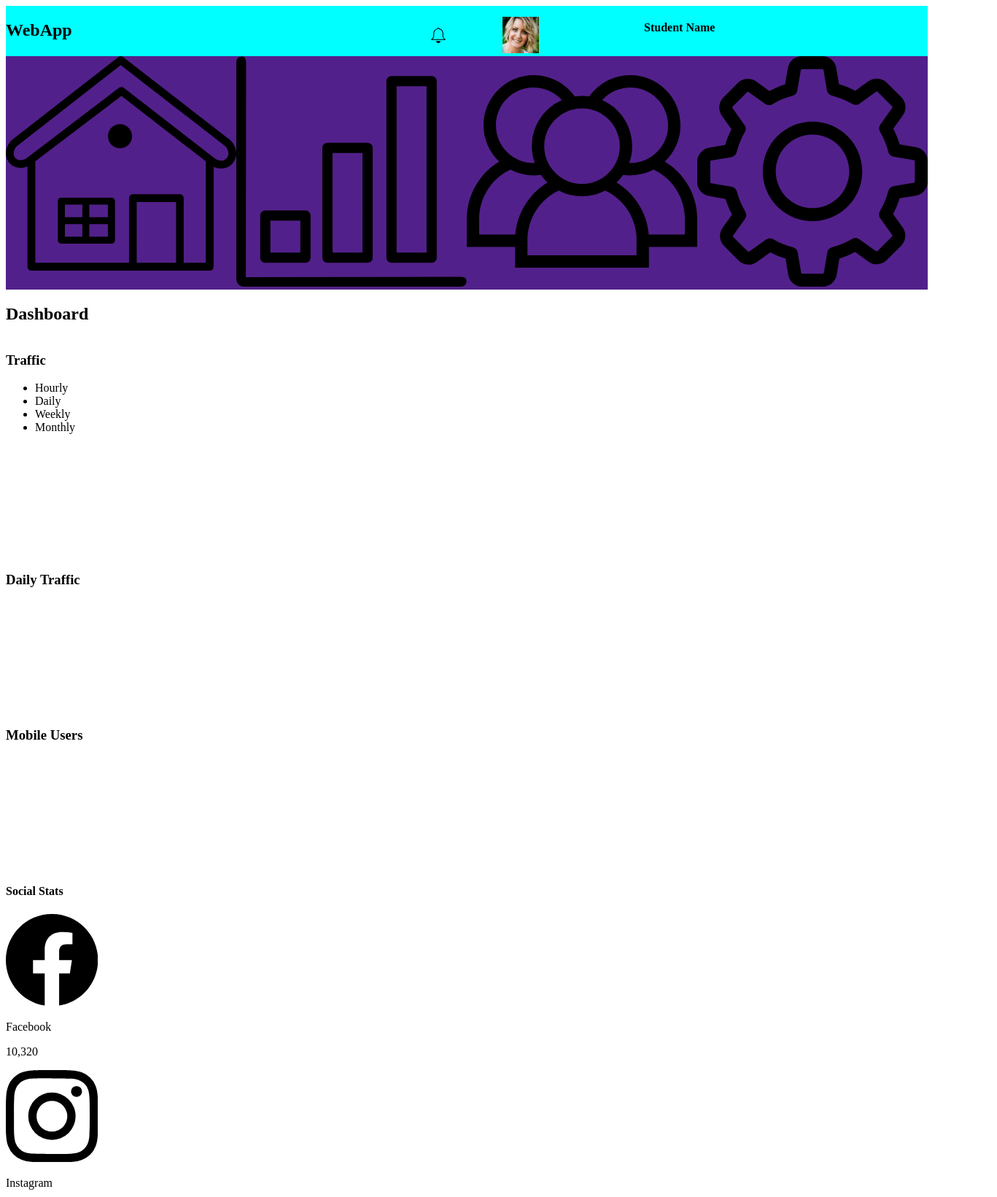
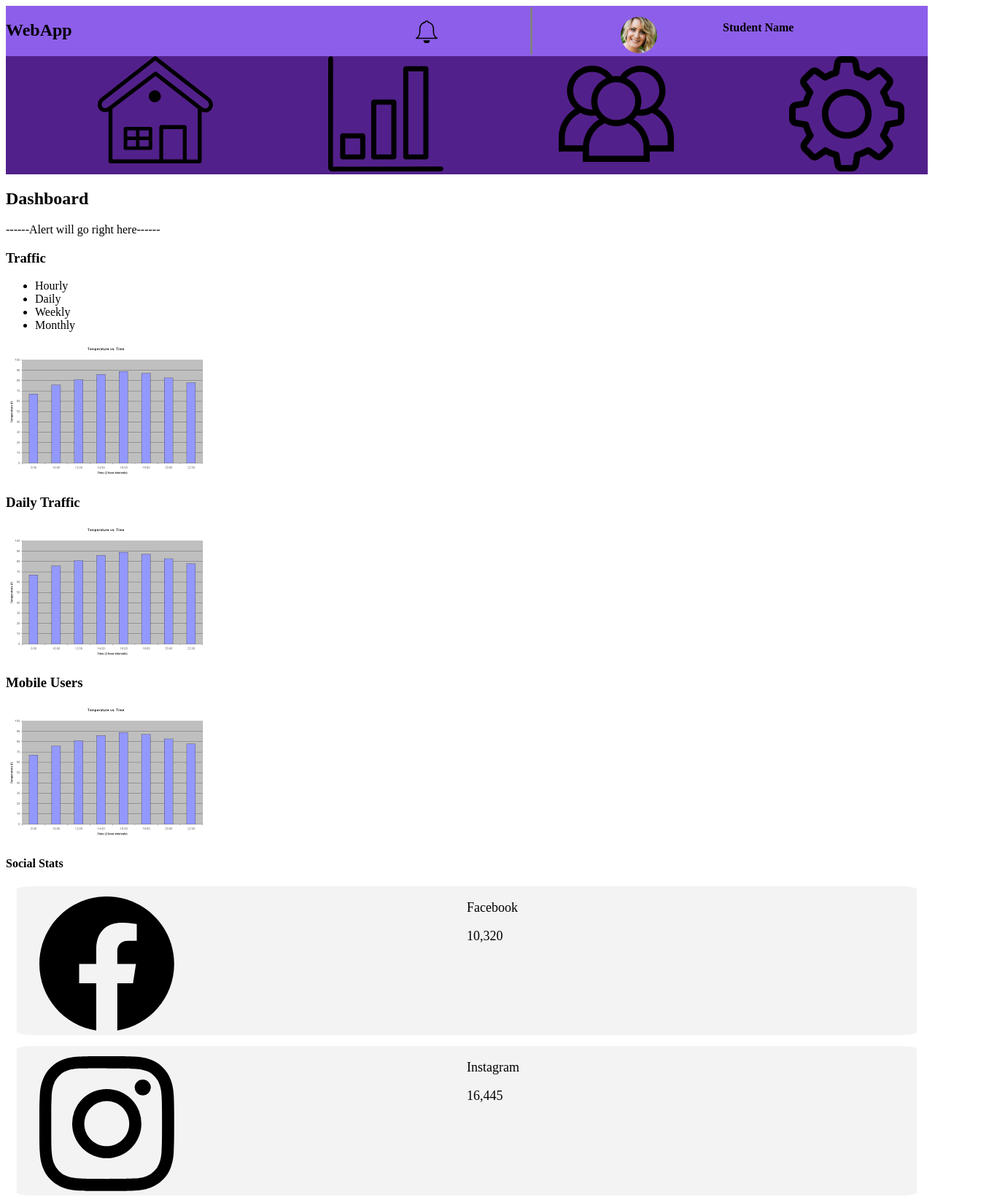
Before and after one commit to critter1996/FEWD-7_web_app_dashboardCW, a plain HTML site: page index.html in a window 1280 px wide. Shown: the top 1641 px of the page at 73% size, 1367 px wide, since content can reach past the window. Drawn offline with Linux system fonts and the light colour scheme.

Commit message:
update vertical line

```diff
--- a/SASS/base/_index.scss
+++ b/SASS/base/_index.scss
@@ -1,4 +1,5 @@
 /// Base Imports//////////////////////////////////////////////////////
 
 @import
+'variables',
  'page';
--- a/SASS/base/_page.scss
+++ b/SASS/base/_page.scss
@@ -2,3 +2,13 @@
 *{
     box-sizing: border-box;
     }
+
+    .vl {
+        border-left: 3px solid $gray;
+        height: 65px;
+        position: absolute;
+        left: 57%;
+        margin-left: -3px;
+        top: 0;
+        margin-top: 10px;
+      }
--- /dev/null
+++ b/SASS/base/_variables.scss
@@ -0,0 +1,38 @@
+
+//Variables---------------/////////////////////////
+
+//Descriptive Base Colors
+$white          : #fff;
+$emerald        : #5ece7f;
+$gray           : #f3f3f3;
+
+//Main Colors
+$background-main : $white;
+$main-accent     : rgb(141, 94, 234);
+
+
+
+//   // Descriptive Base Colors
+//  $black    : #0b0b0b;
+
+
+
+// $viking         : #58e1c1;
+// $sunglo         : #e67478;
+// $coral          : #fd7856;
+// $purple-majesty : #927bc1;
+// $malibu         : #51ddfc;
+
+
+// //Main Colors/////////
+// $main-accent     : $viking;
+// $text-color      : $gray;
+// $error-color     : $sunglo;
+
+
+
+// //Media Query Breakpoints
+
+// $break-sm: 1px;
+// $break-md: 768px;
+// $break-lg: 1040px;
--- a/SASS/components/_buttons.scss
+++ b/SASS/components/_buttons.scss
@@ -42,3 +42,9 @@
     left: 70%;
 
 }
+
+
+//Save and Send
+.button-primary {
+    background-color: $main-accent;
+}
--- a/SASS/components/_grid.scss
+++ b/SASS/components/_grid.scss
@@ -17,9 +17,11 @@
 .header {
     grid-area: header;
     display: grid;
-    grid-template-columns: 3fr .5fr 1fr 2fr;
-    background-color: aqua;
+    grid-template-columns: 2fr 1fr .5fr 1fr;
+    background-color: rgb(141, 94, 234);
     }
+
+
 .navigation {
     grid-area: navigation;
     display: grid;
@@ -31,7 +33,37 @@
 .main {
     grid-area: main;
     display: grid;
+    grid-template-rows: 1fr;
     }
+
+.social-container {
+    display: grid;
+    grid-template-columns: 1fr 1fr;
+    grid-template-rows: auto;
+    border: 1px $gray solid;
+    border-radius: 2%;
+    font-size: 18px;
+    background-color: $gray;
+    margin: 15px;
+}
+
+.members-text {
+    margin-left: 30%;
+}
+
+
+.message-container {
+    display: grid;
+    grid-template-rows: 1fr 1fr 1fr 1fr;
+}
+
+// .userField {
+
+// }
+
+// .messageField
+
+
 
 // //Tablet Size
 // @media (min-width: 768px) {
--- a/SASS/components/_images.scss
+++ b/SASS/components/_images.scss
@@ -1,13 +1,18 @@
 .social-image {
     //display: none;
-    width: 10%;
+    width: 30%;
     height: auto;
+    margin-top: 13px;
+    margin-left: 30px;
 }
 
 .nav-icon {
-    width: 100%;
+    width: 50%;
     height: auto;
     fill: whitesmoke;
+            //margin: 15px;
+            margin-left: 40%;
+            margin-right: 40%;
 }
 
 .widget-container-full, .widget-container-half {
@@ -15,11 +20,18 @@
     }
 
 .bell {
-    width: 20px;
-    margin-top: 30px;
+    width: 30px;
+    margin-top: 20px;
 }
 
 .current-user {
     width: 50px;
     margin-top: 15px;
+    margin-right: 20px;
+    border-radius: 50%;
 }
+
+.profile-image {
+    border-radius: 60%;
+    margin-left: 30%;
+}
--- a/index.html
+++ b/index.html
@@ -24,6 +24,15 @@
       </svg>
       </div>
 
+
+      <style>
+        .vl {
+          border-left: 3px solid gray;
+          height: 65px;
+        }
+        </style>
+
+        <div class="vl"></div>
 
       <!--container element for notifications-->
       <div #notifications >
@@ -67,6 +76,7 @@
       </div>
           <!-- alert banner  -->
     <div class="alert" id="alert" >
+      ------Alert will go right here------
       <!-- JS will insert alert here -->
       </div>
 
@@ -84,6 +94,7 @@
 
         <div class="widget-container-full">
           <!-- element line graph will attach to -->
+          <img src="mockups/fake_graph1.png">
           <canvas id="traffic-chart"></canvas>
         </div>
       </section>
@@ -94,6 +105,9 @@
 
         <div class="widget-container-half">
           <!-- element bar graph will attach to -->
+
+          <img src="mockups/fake_graph1.png">
+
           <canvas id="daily-chart"></canvas>
         </div>
       </section>
@@ -104,6 +118,7 @@
 
         <div class="widget-container-half">
           <!-- element bar graph will attach to -->
+          <img src="mockups/fake_graph1.png">
           <canvas id="mobile-users"></canvas>
         </div>
       </section>
@@ -169,8 +184,8 @@
         <div class="members-text">
           <p>Victoria Chambers</p>
           <a>victoria.chambers80@example.com</a>
+          <p>10/15/22</p>
         </div>
-        <p>10/15/22</p>
       </div>
 <!-- Member 2 -->
       <div class="members-container">
@@ -178,8 +193,8 @@
         <div class="members-text">
           <p>Dale Byrd</p>
           <a>dale.byrd52@example.com</a>
+          <p>9/13/22</p>
         </div>
-        <p>9/13/22</p>
       </div>
 <!-- Member 3 -->
       <div class="members-container">
@@ -187,8 +202,8 @@
         <div class="members-text">
           <p>Dawn Wood</p>
           <a>dawn.wood16@example.com</a>
+          <p>9/1/22</p>
         </div>
-        <p>9/1/22</p>
       </div>
 <!-- Member 4 -->
       <div class="members-container">
@@ -196,8 +211,8 @@
         <div class="members-text">
           <p>Dan Oliver</p>
           <a>dan.oliver82@example.com</a>
+          <p>8/20/22</p>
         </div>
-        <p>8/20/22</p>
       </div>
 
     </section>
@@ -206,9 +221,13 @@
     <section class="message">
       <h3>Message User</h3>
 
-      <form class="widget-container">
-        <input type="text" placeholder="Message User" class="form-field" id="userField">
-        <textarea placeholder="Message for User" class="form-area" id="messageField"></textarea>
+      <form class="message-container">
+        <div>
+          <input type="text" placeholder="Message User" class="form-field" id="userField">
+        </div>
+        <div>
+          <textarea placeholder="Message for User" class="form-area" id="messageField"></textarea>
+        </div>
         <button class="button-primary" id="send">Send</button>
       </form>
     </section>
```
Also changed, not shown: CSS/styles.css, mockups/fake_graph1.png (added), 1 other file.
